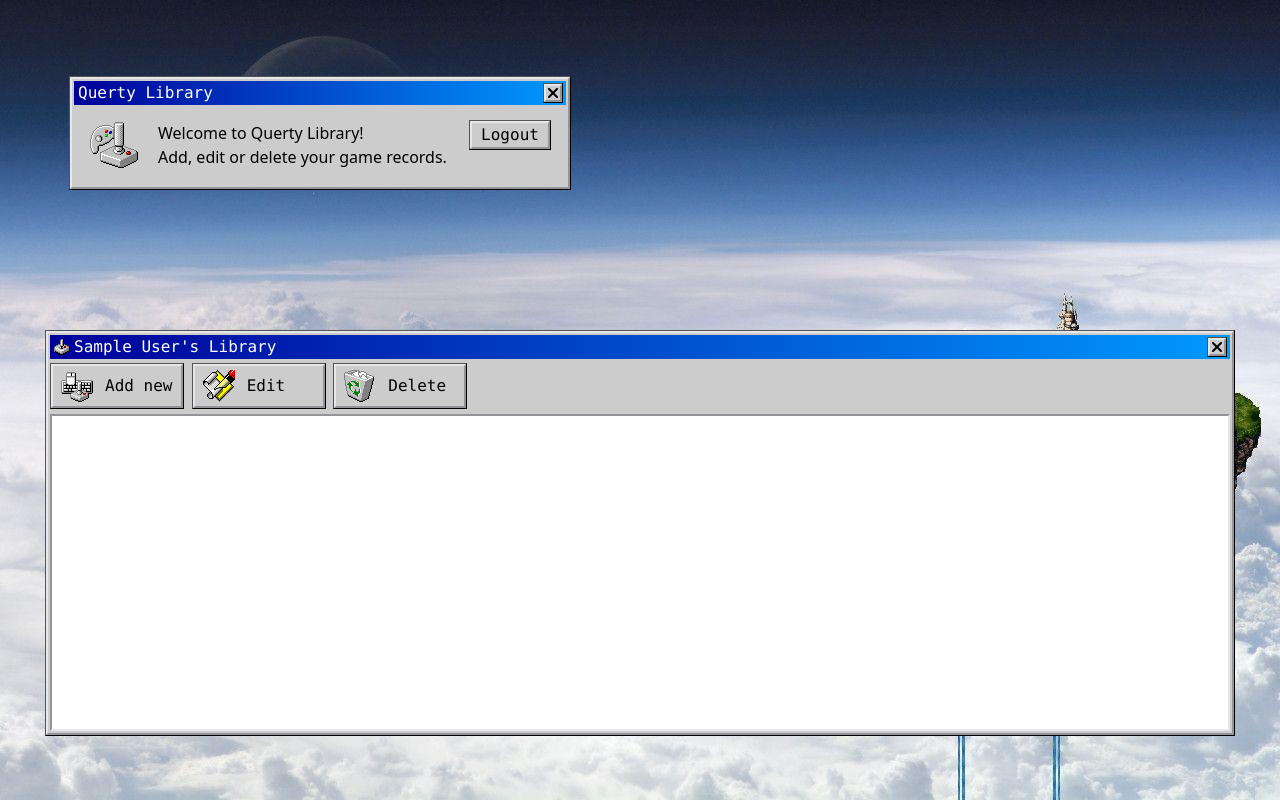
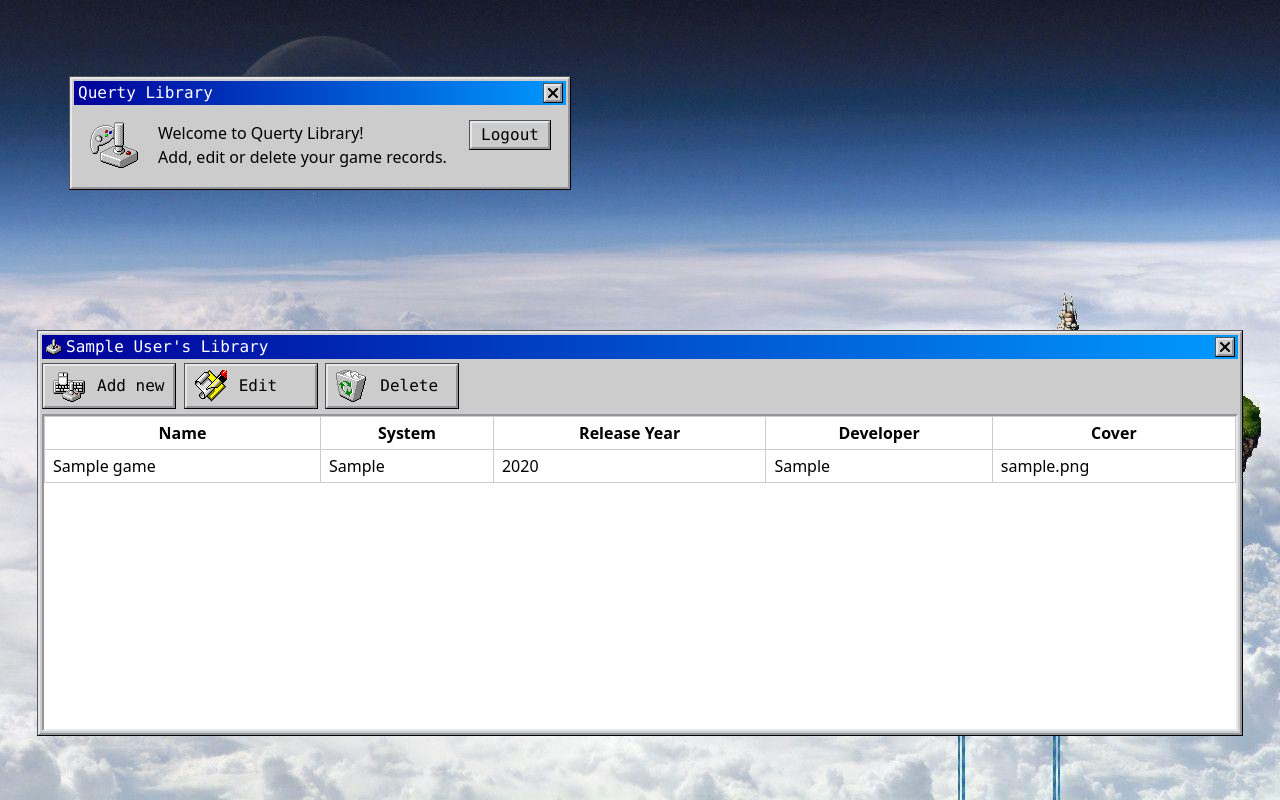
Before and after one commit to pedromchd/ds1-ava1.1, a PHP site: page /home/index.php in a window 1280 px wide. Run offline with PHP 8.4, Linux system fonts and the light colour scheme; the visitor is signed in with stand-in values (Sample User, id 1); tables that the repository leaves empty hold one stand-in row (values such as "Sample post").

Commit message:
Homepage Game Library

```diff
--- a/css/tailwind.css
+++ b/css/tailwind.css
@@ -3,6 +3,12 @@
 @tailwind utilities;
 
 @layer components {
+  table,
+  th,
+  td {
+    @apply px-2 py-1 border border-[#ccc];
+  }
+
   ::-webkit-scrollbar {
     width: inherit;
   }
--- a/home/index.php
+++ b/home/index.php
@@ -1,4 +1,15 @@
-<?php session_start(); ?>
+<?php
+session_start();
+
+$uname = $_SESSION['username'];
+
+$db = new mysqli('localhost', 'root', '', 'library');
+$stmt = $db->prepare('SELECT game.* FROM game JOIN user ON game.user = user.id WHERE user.name = ?');
+$stmt->bind_param('s', $uname);
+$stmt->execute();
+
+$result = $stmt->get_result();
+?>
 
 <!DOCTYPE html>
 <html lang="en">
@@ -42,10 +53,10 @@
       </section>
     </div>
     <div class="row-start-2 col-span-2 row-span-2 border-2 [border-style:outset] outline-1 [outline-style:outset]">
-      <section class="p-0.5 min-w-[74rem] max-w-[74rem] min-h-[25rem] max-h-[25rem] bg-[#ccc] flex flex-col">
+      <section class="p-0.5 min-w-[75rem] max-w-[75rem] min-h-[25rem] max-h-[25rem] bg-[#ccc] flex flex-col">
         <header class="px-1 bg-gradient-to-r from-[#009] to-[#09f] flex items-center justify-between">
           <div><img src="/img/joystick-16x16.png" alt=""></div>
-          <h1 class="ml-1 font-mono text-white flex-grow"><?="$_SESSION[username]'s Library"?></h1>
+          <h1 class="ml-1 font-mono text-white flex-grow"><?= "$uname's Library" ?></h1>
           <div class="p-0.5 bg-[#ccc] border-2 [border-style:outset] outline-1 [outline-style:outset]">
             <svg width="10" height="10" viewBox="0 0 100 100">
               <path d="M 10 10 L 90 90" stroke="#000" stroke-width="20" stroke-linecap="round" />
@@ -54,12 +65,14 @@
           </div>
         </header>
         <div class="p-[1px] my-1 font-mono">
+          <a href="new.php">
             <button class="bg-[#ccc] border-2 [border-style:outset] outline-1 [outline-style:outset]">
               <div class="w-32 py-1 px-2 flex items-center space-x-3">
                 <img src="/img/devices-32x32.png" alt="">
                 <p>Add new</p>
               </div>
             </button>
+          </a>
           <button class="bg-[#ccc] border-2 [border-style:outset] outline-1 [outline-style:outset]">
             <div class="w-32 py-1 px-2 flex items-center space-x-3">
               <img src="/img/write-32x32.png" alt="">
@@ -74,7 +87,24 @@
           </button>
         </div>
         <div class="bg-[#fff] flex-grow border-2 [border-style:inset] overflow-y-scroll">
-
+          <table class="w-[100%]">
+            <tr>
+              <th>Name</th>
+              <th>System</th>
+              <th>Release Year</th>
+              <th>Developer</th>
+              <th>Cover</th>
+            </tr>
+            <?php while ($row = $result->fetch_assoc()) : ?>
+              <tr>
+                <td><?= $row['name'] ?></td>
+                <td><?= $row['system'] ?></td>
+                <td><?= $row['year'] ?></td>
+                <td><?= $row['developer'] ?></td>
+                <td><?= $row['cover'] ?></td>
+              </tr>
+            <?php endwhile; ?>
+          </table>
         </div>
       </section>
     </div>
```
Also changed, not shown: css/styles.css. Lines whose indentation alone changed are shown as unchanged.
